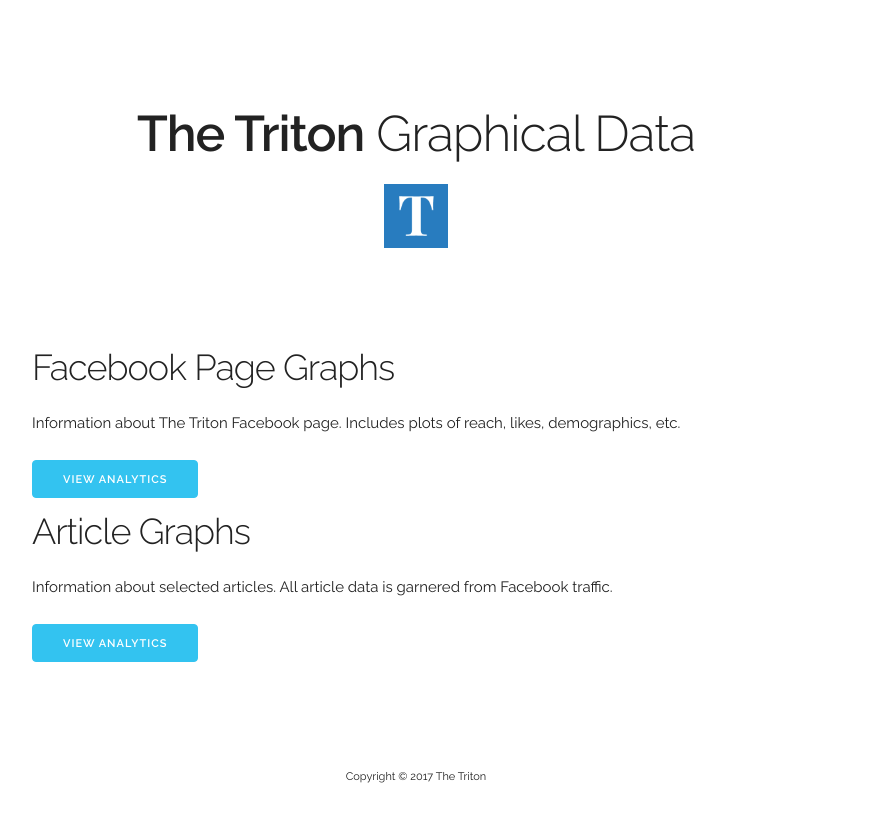
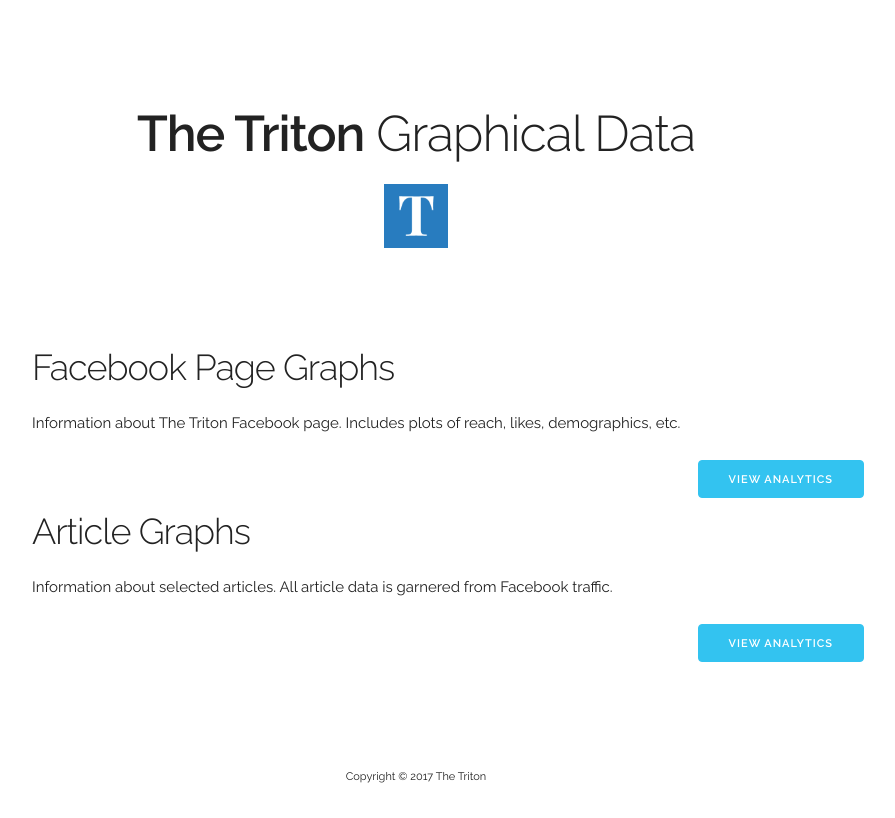
Before and after one commit to TritonNews/tritonanalytics, a Flask app: page /graphs/ in a window 1280 px wide. Shown: the whole page, without its empty margins (224-1119 px from the left). Run offline with Flask 2, Linux system fonts and the light colour scheme; parts of the project's set-up code (start-up, migrations or seed data) failed here and were passed over.

Commit message:
Move button(s) over to right

```diff
--- a/tritonanalytics/templates/graphs.html
+++ b/tritonanalytics/templates/graphs.html
@@ -33,15 +33,21 @@
           <div class="twelve columns">
             <h3>Facebook Page Graphs</h3>
             <p>Information about The Triton Facebook page. Includes plots of reach, likes, demographics, etc.</p>
+          </div>
+        </div>
+        <div class="row">
+          <div class="offset-by-ten two columns">
             <a class="button button-primary" href="/graphs/page/current">View Analytics</a>
           </div>
         </div>
-      </div>
-      <div class="container">
         <div class="row">
           <div class="twelve columns">
             <h3>Article Graphs</h3>
             <p>Information about selected articles. All article data is garnered from Facebook traffic.</p>
+          </div>
+        </div>
+        <div class="row">
+          <div class="offset-by-ten two columns">
             <a class="button button-primary" href="/graphs/posts/current">View Analytics</a>
           </div>
         </div>
```
